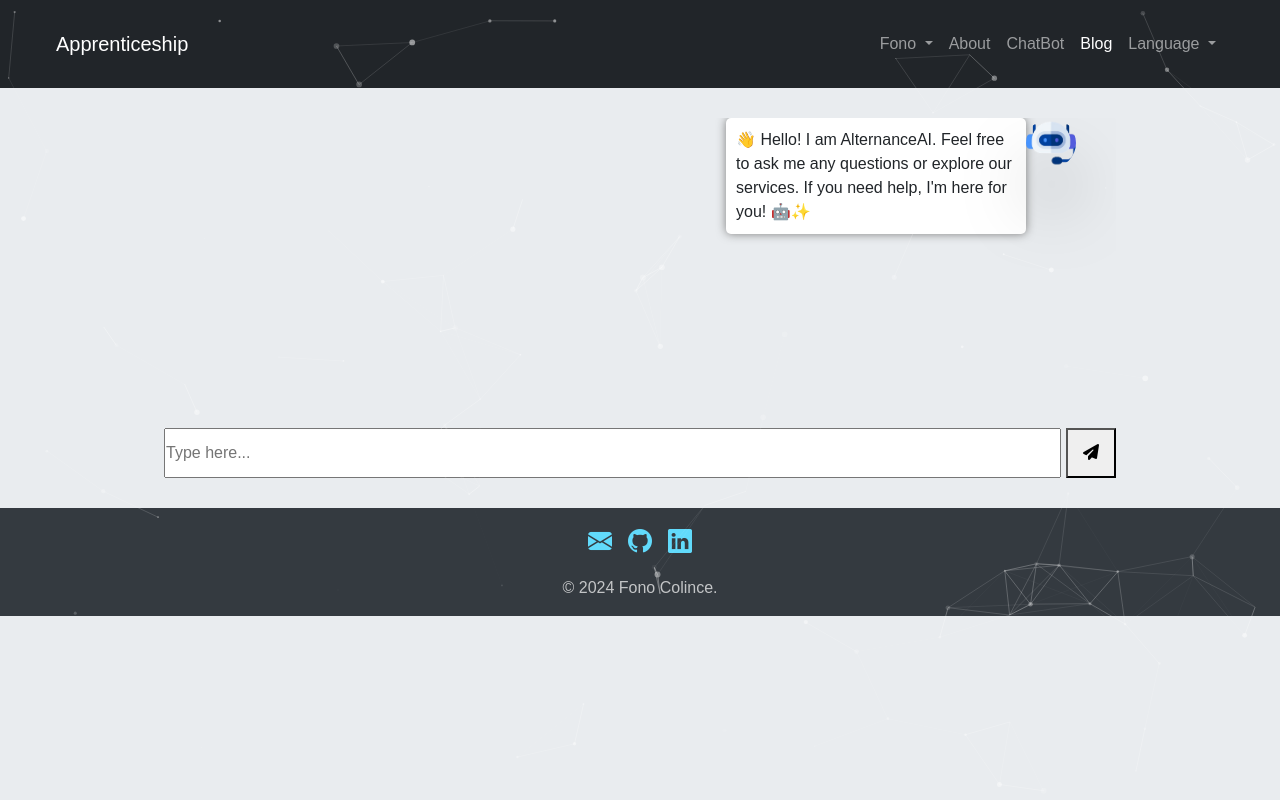
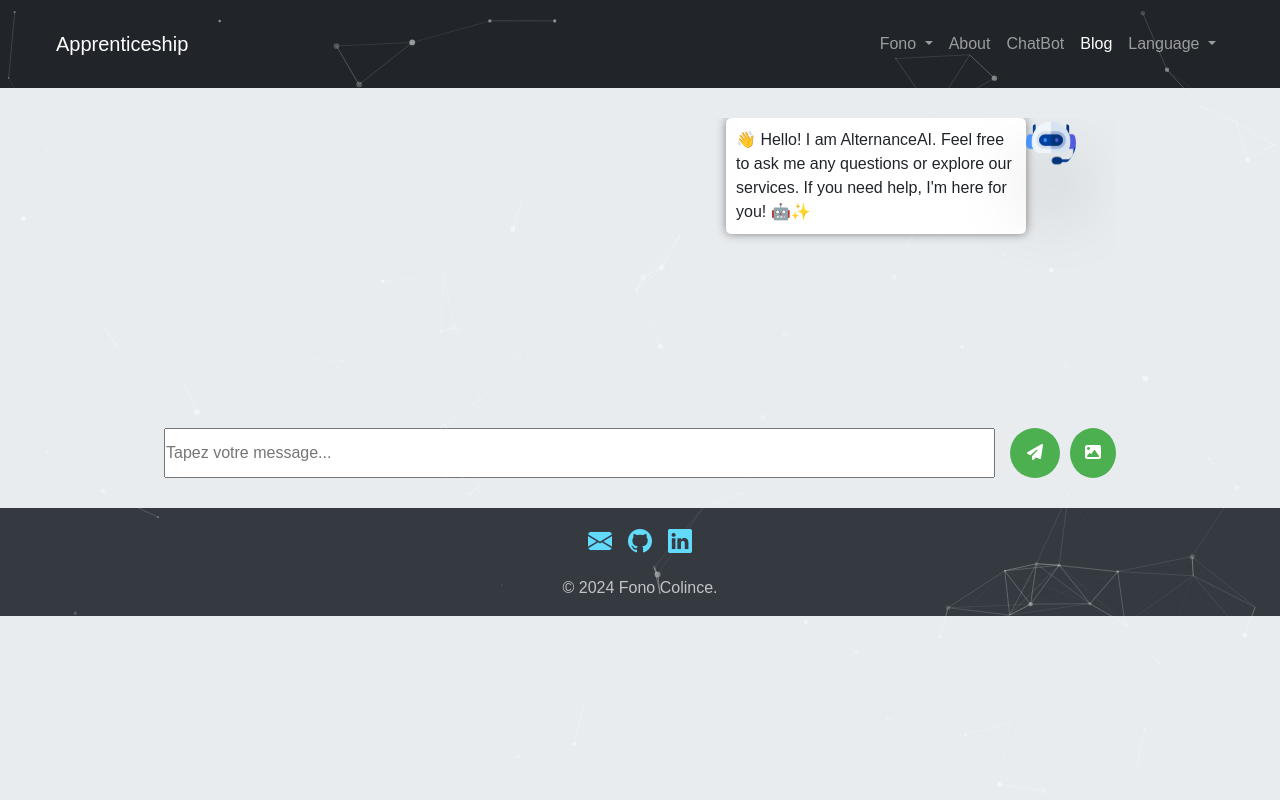
Before and after one commit to Fonocol/multilang_site, a Django app: page /en/chatbot/ in a window 1280 px wide. Run offline with Django 5.2, Linux system fonts and the light colour scheme; a user stored in the database is signed in.

Commit message:
image analyse

```diff
--- a/main/models.py
+++ b/main/models.py
@@ -59,7 +59,7 @@ class Post(models.Model):
 
 
 
-#Django@2002.com
+#Django@2002.com ++++ Fono++++ eilco@cm
 #Fono2002.com
 #venv\Scripts\activate.bat
 
--- a/main/templates/blog/chatbotpage/chatbotpagelast.html
+++ b/main/templates/blog/chatbotpage/chatbotpagelast.html
@@ -4,69 +4,141 @@
 
 {% load static %}
 {% load i18n %}
-<div id="chatbox-container">
-    <div id="chatbox-messages">
-        <div class="message-container bot-message">
-            <div class="message-text">{{ premiermessage }}</div>
-            <img src="{% static 'assets/bot.png' %}" alt="Bot avatar" class="chat-avatar bot-avatar">
+<link rel="stylesheet" href="{% static 'css/chatbot.css' %}">
+
+<div id="chat-container">
+    <div id="chat-messages">
+        <div class="messageAndElement-zonechat">
+            <div class="message-zonechat">{{ premiermessage }}</div>
+            <img src="{% static 'assets/bot.png' %}" alt="" class="bot-image">
         </div>
     </div>
-    <div id="chatbox-user-input">
-        <input type="text" id="chatbox-message-input" placeholder="Type your message..." autocomplete="off">
-        <button id="chatbox-send-button"><i class="fas fa-paper-plane"></i></button>
+    <div id="user-input">
+        <input type="text" id="message-input" placeholder="Tapez votre message...">
+        <button id="send-button"><i class="fas fa-paper-plane"></i></button> <!-- Icône d'envoi -->
+        <input type="file" id="image-input" accept="image/*" style="display: none;">
+        <button id="upload-button"><i class="fas fa-image"></i></button> <!-- Icône de téléchargement -->
     </div>
 </div>
 
 <script src="https://cdn.jsdelivr.net/npm/axios/dist/axios.min.js"></script>
 <script>
     document.addEventListener("DOMContentLoaded", function() {
-        const messageInput = document.getElementById("chatbox-message-input");
-        const sendButton = document.getElementById("chatbox-send-button");
-        const chatMessages = document.getElementById("chatbox-messages");
+        const messageInput = document.getElementById("message-input");
+        const sendButton = document.getElementById("send-button");
+        const uploadButton = document.getElementById("upload-button");
+        const imageInput = document.getElementById("image-input");
+        const chatMessages = document.getElementById("chat-messages");
 
         sendButton.addEventListener("click", function() {
-            const message = messageInput.value.trim();
-            if (message !== "") {
+            const message = messageInput.value;
+            if (message.trim() !== "") {
                 appendMessage("user", message);
-                sendMessageToServer(message);
+                sendMessageToServer({ type: 'text', content: message });
                 messageInput.value = "";
             }
         });
 
+        uploadButton.addEventListener("click", function() {
+            imageInput.click();
+        });
+
+        imageInput.addEventListener("change", function(event) {
+            const file = event.target.files[0];
+            if (file) {
+                const reader = new FileReader();
+                reader.onload = function(e) {
+                    const imageData = e.target.result;
+                    appendImage("user", imageData);
+                    sendMessageToServer({ type: 'image', content: file });
+                }
+                reader.readAsDataURL(file);
+            }
+        });
+
         function appendMessage(sender, message) {
-            const messageContainer = document.createElement("div");
-            const messageText = document.createElement("div");
+            const messageAndElement = document.createElement("div");
+            const messageElement = document.createElement("div");
             const profileImage = document.createElement("img");
 
             if (sender === 'user') {
-                messageContainer.className = "message-container user-message";
-                messageText.className = "message-text user-text";
-                profileImage.src = "{% static 'assets/user.png' %}";
-                profileImage.className = "chat-avatar user-avatar";
-                messageContainer.appendChild(messageText);
-                messageContainer.appendChild(profileImage);
+                messageAndElement.className = "messageAndElement-zoneuser";
+                messageElement.className = "message-zoneuser";
+                profileImage.src = "{% static 'assets/user.jpeg' %}"; <!-- Assurez-vous d'avoir une image utilisateur -->
+                profileImage.className = "bot-image";
+                messageAndElement.appendChild(profileImage);
+                messageAndElement.appendChild(messageElement);
             } else {
-                messageContainer.className = "message-container bot-message";
-                messageText.className = "message-text bot-text";
+                messageAndElement.className = "messageAndElement-zonechat";
+                messageElement.className = "message-zonechat";
                 profileImage.src = "{% static 'assets/bot.png' %}";
-                profileImage.className = "chat-avatar bot-avatar";
-                messageContainer.appendChild(profileImage);
-                messageContainer.appendChild(messageText);
+                profileImage.className = "bot-image";
+                messageAndElement.appendChild(messageElement);
+                messageAndElement.appendChild(profileImage);
             }
 
-            messageText.textContent = message;
-            chatMessages.appendChild(messageContainer);
+            messageElement.classList.add("message", sender);
+            messageElement.textContent = message;
+
+            chatMessages.appendChild(messageAndElement);
             chatMessages.scrollTop = chatMessages.scrollHeight;
         }
 
-        function sendMessageToServer(message) {
-            axios.post('', { message: message })
+        function appendImage(sender, imageData) {
+            const messageAndElement = document.createElement("div");
+            const imageElement = document.createElement("img");
+            const profileImage = document.createElement("img");
+
+            if (sender === 'user') {
+                messageAndElement.className = "messageAndElement-zoneuser";
+                imageElement.className = "message-imageuser";
+                profileImage.src = "{% static 'assets/user.jpeg' %}"; <!-- Assurez-vous d'avoir une image utilisateur -->
+                profileImage.className = "bot-image";
+                messageAndElement.appendChild(profileImage);
+                messageAndElement.appendChild(imageElement);
+            } else {
+                messageAndElement.className = "messageAndElement-zonechat";
+                imageElement.className = "message-imagechat";
+                profileImage.src = "{% static 'assets/bot.png' %}";
+                profileImage.className = "bot-image";
+                messageAndElement.appendChild(imageElement);
+                messageAndElement.appendChild(profileImage);
+            }
+
+            imageElement.src = imageData;
+            chatMessages.appendChild(messageAndElement);
+            chatMessages.scrollTop = chatMessages.scrollHeight;
+        }
+
+        function sendMessageToServer(data) {
+            const formData = new FormData();
+            if (data.type === 'text') {
+                formData.append('message', data.content);
+                formData.append('type', 'text');
+            } else if (data.type === 'image') {
+                formData.append('image', data.content);
+                formData.append('type', 'image');
+            }
+
+            axios.post('', formData, {
+                headers: {
+                    'Content-Type': 'multipart/form-data'
+                }
+            })
             .then(response => {
-                appendMessage("bot", response.data.response);
+                if (data.type === 'text') {
+                    appendMessage("bot", response.data.response);
+                } else if (data.type === 'image') {
+                    appendMessage("bot", response.data.description);
+                }
             })
             .catch(error => {
-                appendMessage("bot", "GPT is currently unavailable 🤖");
-                console.error('Error:', error);
+                if (data.type === 'text') {
+                    appendMessage("bot", "GPT est indisponible pour répondre actuellement 🤖");
+                } else if (data.type === 'image') {
+                    appendMessage("bot", "Je ne peux pas décrire cette image pour le moment.");
+                }
+                console.error('Erreur en envoyant le message au serveur:', error);
             });
         }
     });
--- a/main/templates/blog/layout/home.html
+++ b/main/templates/blog/layout/home.html
@@ -196,7 +196,7 @@
         <img src="{% static 'assets/bot.png' %}" alt="Logo de l'application" class="logo">
         <h1>InfoPosts</h1>
         <p>Découvrez InfoPosts, une application innovante créée par Fono Colince.</p>
-        <a href="/chatbot" class="cta-button">Explorez</a>
+        <a href="/home" class="cta-button">Explorez</a>
     </div>
 
     <!-- Pied de page -->
--- a/main/templates/blog/post/blogs.html
+++ b/main/templates/blog/post/blogs.html
@@ -10,7 +10,7 @@
         <div class="text-center my-5">
             <h1 class="fw-bolder">{{hometitle}}</h1>
             <p class="lead mb-0">{% translate "Welcome" %} {{ user.username }}</p>
-            <p class="lead mb-0">{% translate "Technical Test for Apprenticeship DiotSiaci" %}</p>
+            <p class="lead mb-0">{% translate "Etudiant EFREI" %}</p>
         </div>
     </div>
     <!-- Page content-->
@@ -77,7 +77,7 @@
                 <!-- abaout-->
                 <div class="card mb-4">
                     <div class="card-header">{% translate "Abaout Us" %}</div>
-                    <div class="card-body">{% translate "Fono Colince is currently a third-year computer science student at EILCO and has been accepted for an apprenticeship at EFREI." %}</div>
+                    <div class="card-body">{% translate "Fono Colince is currently  computer science student at EFREI." %}</div>
                 </div>
             </div>
         </div>
--- a/main/urls.py
+++ b/main/urls.py
@@ -1,11 +1,13 @@
 from django.urls import path
 from . import views
+from django.conf import settings
+from django.conf.urls.static import static
 
 #router
 urlpatterns = [
     path('', views.getHome, name="getHome"),
     path('home/', views.getPosts, name="getPosts"),
-    path('chatbot/', views.chatbot_response, name='chatbot_response'),
+    path('chatbot/', views.chatbot_view, name='chatbot_view'),
     path('about/', views.getAbaoutpage, name="getAbaoutpage"),
     path('search/', views.searchAll, name="searchAll"),
     path('addpost/', views.add_post, name="add_post"),
@@ -13,3 +15,6 @@ urlpatterns = [
     path('change_language/<str:lang_code>/', views.change_language, name='change_language'),
     path('<int:year>/<int:month>/<int:day>/<slug>/', views.getPost, name="getPost"),
 ]
+
+if settings.DEBUG:
+    urlpatterns += static(settings.MEDIA_URL, document_root=settings.MEDIA_ROOT)
--- a/main/views.py
+++ b/main/views.py
@@ -3,6 +3,12 @@ from django.shortcuts import render, get_object_or_404, redirect
 from django.utils.translation import gettext as _  #pour la traduction
 from .models import Post
 from main.forms import PostForm
+
+from transformers import pipeline
+from PIL import Image
+import os
+from django.conf import settings
+
 from django.core.paginator import (
     Paginator,
     EmptyPage,
@@ -27,6 +33,22 @@ from difflib import get_close_matches
 import random
 
 from django.db.models import Q
+
+
+
+import logging
+
+# Configurer le logger
+logger = logging.getLogger(__name__)
+
+# Charger les pipelines une seule fois au démarrage
+try:
+    pipeline_legende_image = pipeline("image-to-text", model="Salesforce/blip-image-captioning-large")
+    pipeline_traduction = pipeline("translation", model="Helsinki-NLP/opus-mt-en-fr")
+except Exception as e:
+    pipeline_legende_image = None
+    pipeline_traduction = None
+    logger.error(f"Erreur lors du chargement des pipelines : {e}")
 
 # Create your views here.
 
@@ -152,13 +174,35 @@ def getAbaoutpage(request):
 
 #----------------------------------------------------------------------------------------------------------------------------------------------------
 #----------------------------------------------------------------------------------------------------------------------------------------------------
+def generer_legende_en_francais(image_path):
+    """
+    Génère une légende pour une image donnée en anglais et la traduit en français.
+
+    :param image_path: Le chemin vers l'image pour laquelle générer une légende.
+    :type image_path: str
+    :return: La légende traduite en français.
+    :rtype: str
+    """
+    # Ouvrir l'image
+    image = Image.open(image_path).convert('RGB')
+
+    # Génération de la légende en anglais
+    resultats_legende = pipeline_legende_image(image)
+    legende_anglaise = resultats_legende[0]['generated_text']
+
+    # Traduction de la légende en français
+    legende_francaise = pipeline_traduction(legende_anglaise, max_length=512)
+    texte_francais = legende_francaise[0]['translation_text']
+
+    return texte_francais
+
 
 def getChatbot(request):
     """
     retourne la page chatbotpage.html qui est la page de chatbot
     """
     premiermessage= _("""👋 Hello! I am AlternanceAI. Feel free to ask me any questions or explore our services. If you need help, I'm here for you! 🤖✨""")
-    return render(request,'blog/chatbotpage/chatbotpage.html',{'premiermessage':premiermessage})
+    return render(request,'blog/chatbotpage/chatbotpagelast.html',{'premiermessage':premiermessage})
 
 
 def getGPTResponse(query):
@@ -226,8 +270,6 @@ def chatbot_response(request):
         data = json.loads(request.body)
         user_message = data.get('message')
 
-        # Réponse automatique du bot
-        # Ajouter un API key pour GPT
         #bot_response = getGPTResponse(user_message)#"Salut, je suis indisponible pour repondre :-)"
         #bot_response = ollameResponse(user_message)
         bot_response = chatbotlocal(user_message)
@@ -240,6 +282,53 @@ def chatbot_response(request):
         return getChatbot(request)
     else:
         return HttpResponse(status=405)
+
+
+@csrf_exempt
+def chatbot_view(request):
+    if request.method == 'POST':
+        message_type = request.POST.get('type')
+
+        if message_type == 'text':
+            user_message = request.POST.get('message', '')
+            # Intégrer votre logique de traitement de texte avec GPT ici
+            bot_response = chatbotlocal(user_message)
+            return JsonResponse({'response': bot_response})
+
+        elif message_type == 'image':
+            image_file = request.FILES.get('image')
+            if image_file:
+                try:
+                    # Sauvegarder temporairement l'image
+                    image_path = os.path.join(settings.MEDIA_ROOT, 'uploaded_images', image_file.name)
+                    os.makedirs(os.path.dirname(image_path), exist_ok=True)
+                    with open(image_path, 'wb+') as destination:
+                        for chunk in image_file.chunks():
+                            destination.write(chunk)
+
+                    if pipeline_legende_image and pipeline_traduction:
+                        # Générer la légende en français
+                        legende = generer_legende_en_francais(image_path)
+                    else:
+                        legende = "Les services de génération de légende ne sont pas disponibles."
+
+                except Exception as e:
+                    logger.error(f"Erreur lors du traitement de l'image : {e}")
+                    legende = "Je n'ai pas pu générer une description pour cette image."
+
+                finally:
+                    # Supprimer l'image après traitement si souhaité
+                    if os.path.exists(image_path):
+                        os.remove(image_path)
+
+                return JsonResponse({'description': legende})
+            else:
+                return JsonResponse({'description': "Aucune image téléchargée."})
+
+    # Pour les requêtes GET, rendre le template
+    return getChatbot(request)
+
+
 
 #----------------------------------------------------------------------------------------------------------------------------------------------------
 #----------------------------------------------------------------------------------------------------------------------------------------------------
--- a/multilang_site/settings.py
+++ b/multilang_site/settings.py
@@ -148,6 +148,11 @@ STATICFILES_DIRS = [
 ]
 
 
+# Ajoutez ou modifiez les lignes suivantes
+MEDIA_URL = '/media/'
+MEDIA_ROOT = os.path.join(BASE_DIR, 'media')
+
+
 # Default primary key field type
 # https://docs.djangoproject.com/en/5.0/ref/settings/#default-auto-field
 
--- a/static/css/style.css
+++ b/static/css/style.css
@@ -286,6 +286,22 @@ header p.lead.mb-0 {
 }
 
 
+#send-button, #upload-button {
+    background-color: #4caf50;
+    border: none;
+    color: white;
+    padding: 10px 15px;
+    margin-left: 10px;
+    border-radius: 50%;
+    cursor: pointer;
+    transition: background-color 0.3s;
+}
+
+#send-button:hover, #upload-button:hover {
+    background-color: #45a049;
+}
+
+
 .messageAndElement-zoneuser {
     display: flex;
     /*align-items: center;*/
```
Also changed, not shown: db.sqlite3, media/uploaded_images/e.png (added), static/assets/user.jpeg (added), 1 other file.
